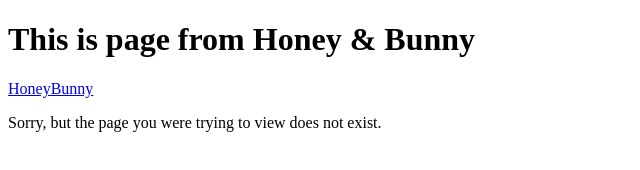
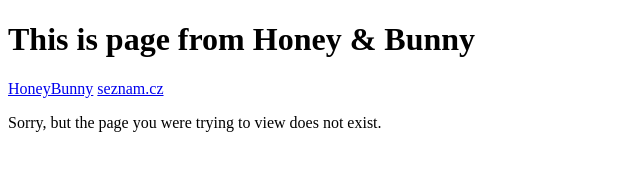
Before and after one commit to martin0rszulik/ruzova-html-css, a plain HTML site: page index.html in a window 1280 px wide. Shown: the full height of the page, 0-640 px from the left. Drawn offline with Linux system fonts and the light colour scheme.

Commit message:
Add seznam.cz

```diff
--- a/index.html
+++ b/index.html
@@ -13,6 +13,7 @@
 <body>
   <h1>This is page from Honey & Bunny </h1>
     <a href="https://www.instagram.com/stories/highlights/18069027172210120/">HoneyBunny</a>
+    <a href="https://www.seznam.cz">seznam.cz</a>
   <p>Sorry, but the page you were trying to view does not exist.</p>
 </body>
 
```
